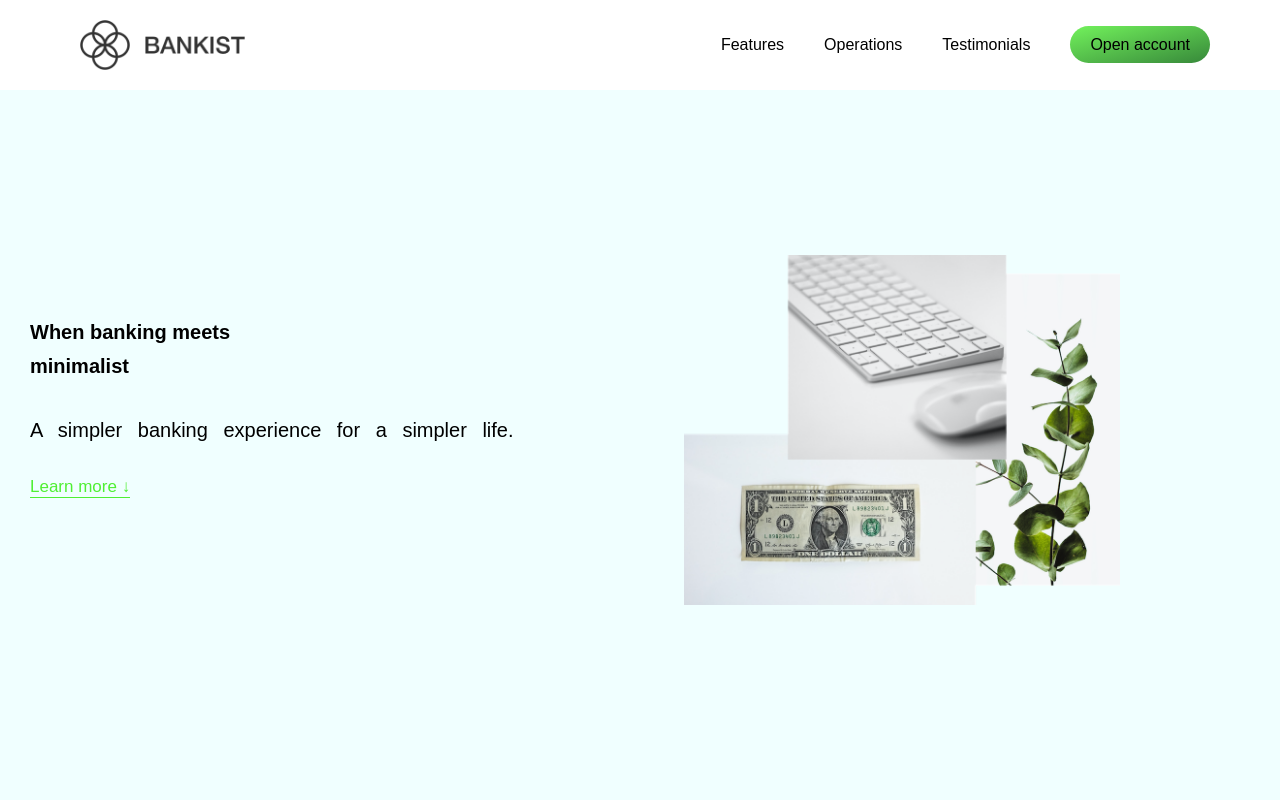
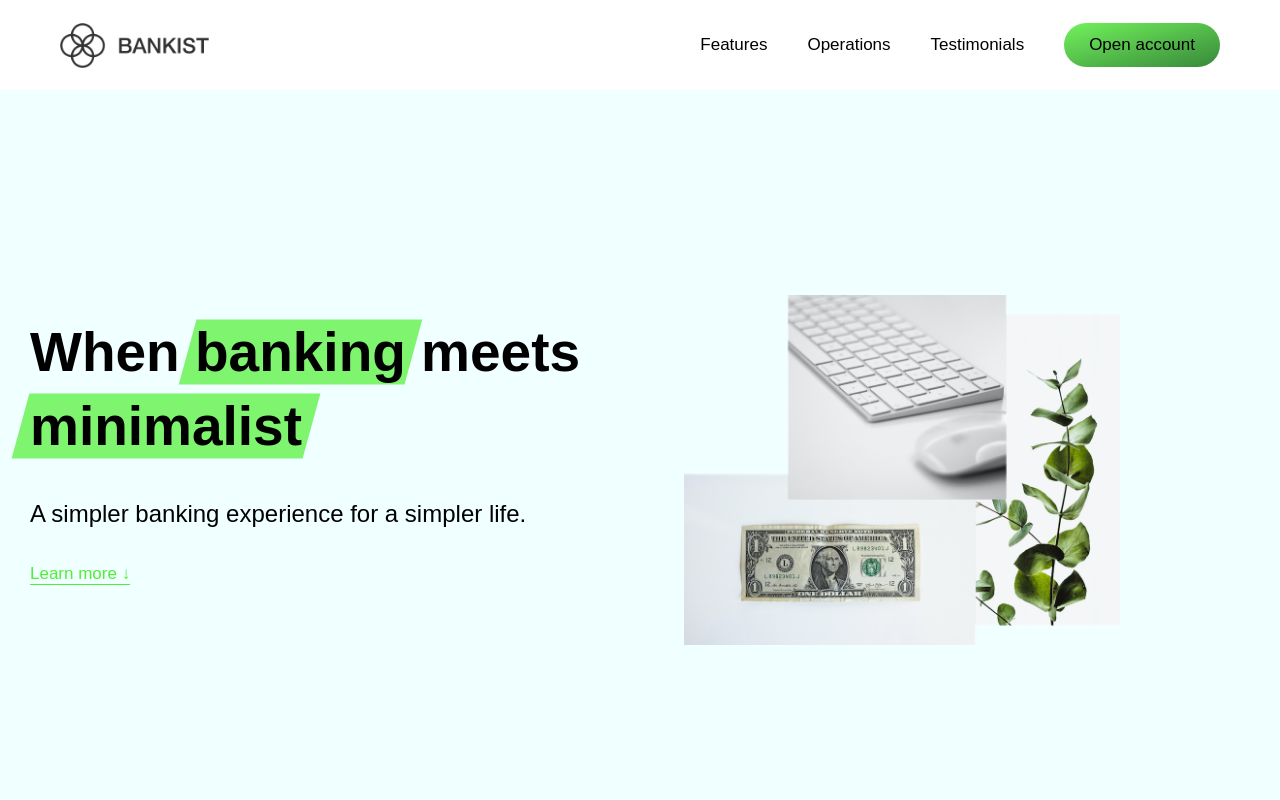
Before and after one commit to timzo31/Bankist, a website: page index.html in a window 1280 px wide. Shown: the top 800 px of the page. Drawn offline with Linux system fonts and the light colour scheme; files that its build step writes are made by us from their sources.

Commit message:
CSS header section completed.

```diff
--- a/sass/base/_typography.scss
+++ b/sass/base/_typography.scss
@@ -1,46 +1,36 @@
-// .heading-1 {
-//     font-size: 5rem;
-//     font-family: "Lora";
-//     font-weight: 700;
-//     line-height: 1.5;
-//     transform: skewX(-15deg);
-//     margin: $margin-bt-heading;
+
+h1 {
+    font-size: 5.5rem;
+    font-family: inherit;
+    font-weight: 600;
+    line-height: 1.35;
+
+}
+
+.highlight {
+    position: relative;
+
+    &::after {
+        display: block;
+        content: '';
+        position: absolute;
+        bottom: 0;
+        left: 0;
+        height: 100%;
+        width: 100%;
+        z-index: -1;
+        opacity: 0.7;
+        transform: scale(1.07, 1.05) skewX(-15deg);
+        background-color: $color-primary;
+    }
+}
 
 
-//     &__lineargradient-skewed {
-//         padding: 1rem 0;
-//         background: linear-gradient(to bottom, rgba($color-primary, .8), rgba($color-secondary, .8));
-
-//     }
-// }
-
-// h1 {
-//     transform: skewX(15deg);
-// }
-
-// .heading-2 {
-//     font-size: 4rem;
-//     font-family: "Lora", sans-serif;
-//     font-weight: 500;
-// }
-
-// .heading-3 {
-//     font-size: 2rem;
-//     font-weight: 400;
-//     font-family: "Lora", sans-serif;
-//     line-height: 1;
-//     margin-bottom: 2rem;
-
-//     &--green {
-//         color: $color-primary;
-//         text-transform: uppercase;
-//     }
-// }
 
 h4 {
-    font-size: 2rem;
+    font-size: 2.4rem;
     font-family: inherit;
     font-weight: 500;
-    word-spacing: 1rem;
+    //word-spacing: 1rem;
 
 }
--- a/sass/components/_sections.scss
+++ b/sass/components/_sections.scss
@@ -109,3 +109,7 @@
 //     width: 100%;
 //     padding: $padding-section;
 // }
+
+.section {
+    border-bottom: 1px solid $color-grey-dark;
+}
--- a/sass/layouts/_header.scss
+++ b/sass/layouts/_header.scss
@@ -3,11 +3,11 @@
     display: grid;
     grid-template-columns: repeat(2, 1fr);
     grid-template-rows: 90px 100vh;
+    border-bottom: 1px solid $color-grey-light;
 
     &__title {
         grid-column: 1 / -1;
         padding: 0 3rem 0 3rem;
-        //flex: 1;
         display: grid;
         grid-template-columns: 3fr 2fr;
         row-gap: 3rem;
@@ -22,7 +22,7 @@
         grid-column: 2 / 3;
         grid-row: 1 / span 4;
         width: 100%;
-        transform: translateY(-6rem);
+        transform: translateY(-2rem);
     }
 }
 
@@ -54,45 +54,66 @@
     background-color: $color-white-1;
     grid-column: 1 / -1;
     display: flex;
-    padding: 2rem 5rem 2rem 8rem;
+    padding: 0 6rem;
+    z-index: 100;
     //justify-content: space-between;
+
 
     &__links {
         list-style: none;
         display: flex;
         align-items: center;
-        //margin: ;
     }
 
     &__item {
-        padding: 1rem 2rem;
-        font-size: 1.6rem;
-        font-family: "Lora", sans-serif;
-
+        margin-left: 4rem;
     }
 
     &__link {
-        text-decoration: none;
 
         &:link,
-        &:active,
         &:visited {
-            color: $color-black-1;
+            color: inherit;
+            font-weight: 400;
+            text-decoration: none;
+            display: block;
+            transition: all .3s;
+            font-size: 1.7rem;
         }
 
+
         &--btn {
-            padding: 1rem 2rem;
-            border: none;
-            outline: none;
-            border-radius: 50px;
+            padding: 0 3rem;
+            // border: none;
+            // outline: none;
+
             background: linear-gradient(to bottom right,
                      rgba($color-primary, .8), rgba($color-secondary, .8) ) ;
+
+            &:link,
+            &:visited {
+                padding: .8rem 2.5rem;
+                border-radius: 3rem;
+            }
+
+            &:hover,
+            &:visited {
+                color: inherit;
+                background-color: $color-black-1;
+                color: $color-black-2;
+            }
         }
     }
 
     &__logo {
         margin-right: auto;
+        height: 4.5rem;
+        transition: all .3s;
+        align-self: center;
     }
+}
 
-
+.sticky {
+    position: fixed;
+    background-color: rgba(255, 255, 255, 0.95);
 }
```
Also changed, not shown: css/style.css.
